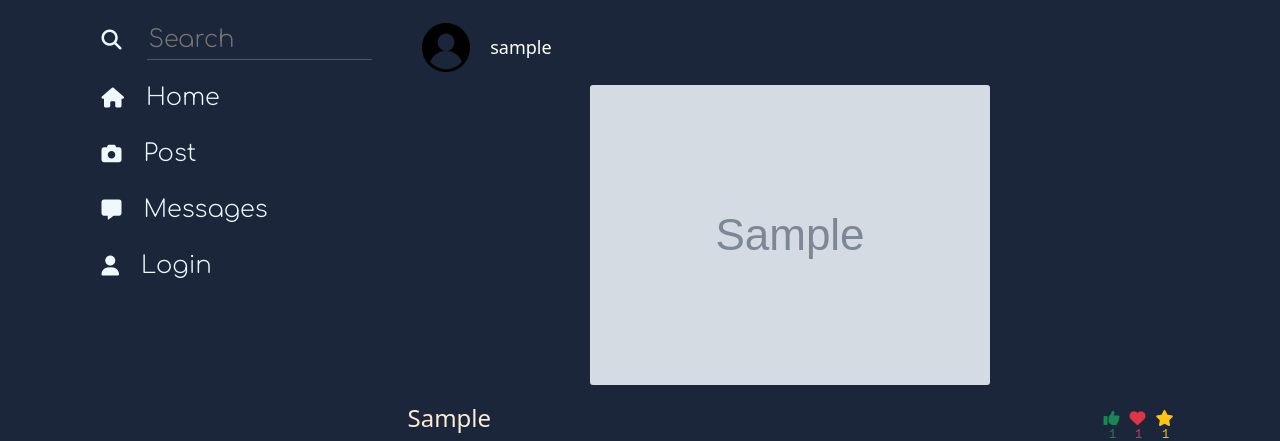
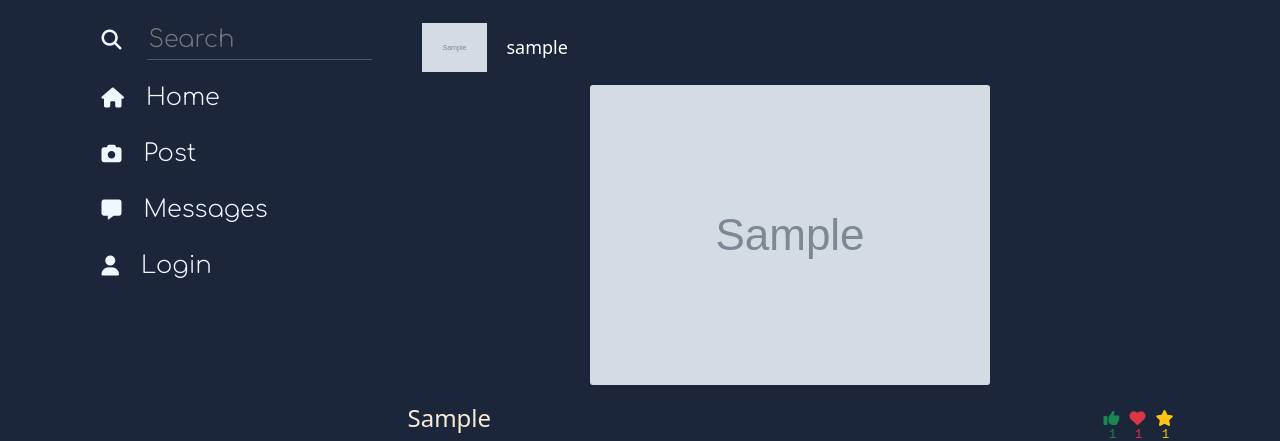
Before and after one commit to JRichm/artistlinq, a Flask app: page / in a window 1280 px wide. Shown: the part 79-520 px from the top of the page. Run offline with Flask 3, Linux system fonts and the light colour scheme; tables that the repository leaves empty hold one stand-in row (values such as "Sample post"); grey boxes marked "Sample" are stand-in pictures; some libraries are stand-ins or nearby versions.

Commit message:
posts on index show author icon

```diff
--- a/templates/index.html
+++ b/templates/index.html
@@ -46,7 +46,7 @@
                     {% for image in images %}
                     <div class="post-container">
                         <div class="post-title">
-                            <img src="/static/images/user_icon.png" class="post-user-icon">
+                            <img src="../../.{{ image.author.user_image_url }}" class="post-user-icon">
                             <a class="post-author-name" href="{{ url_for('user_view', username=image.author.username) }}">{{ image.author.username }}</a>
                         </div>
                         <div class="img-container">
--- a/templates/user_view.html
+++ b/templates/user_view.html
@@ -9,7 +9,7 @@
   <section class="user-info-head">
     <article class="user-info-container">
       <div class="user-image-container">
-        <img class="user-image" src="/static/images/user_icon.png">
+        <img class="user-image" src="../.{{ user.user_image_url }}">
       </div>
       <div class="user-info">
         <h4>{{ view_user.username }}</h4>
```
